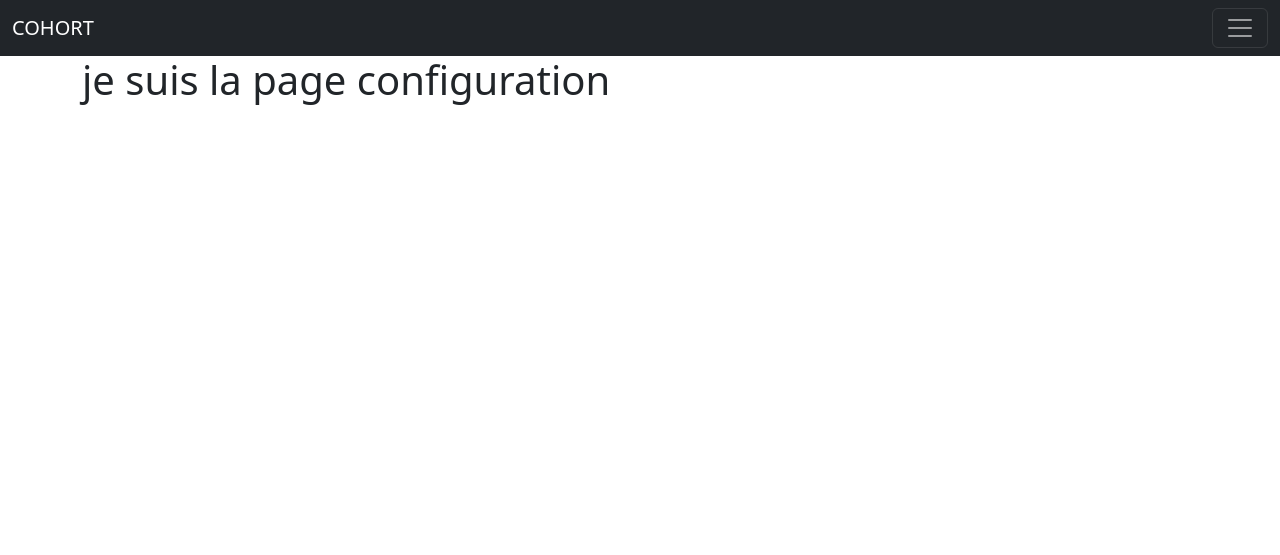
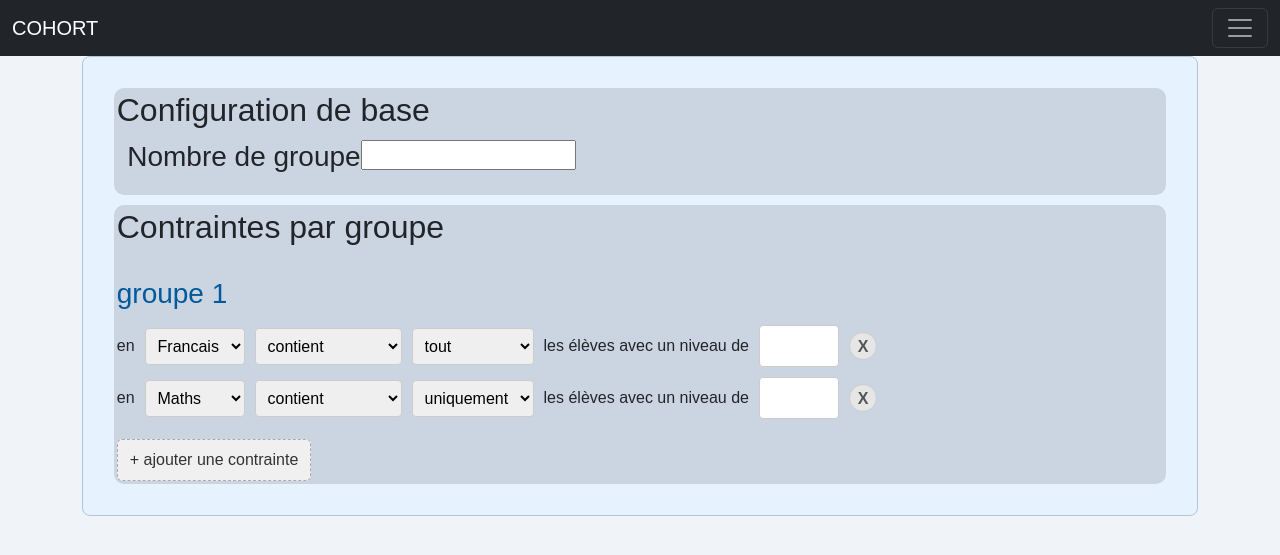
Before and after one commit to arthur-santenac/SAE_3.01c, a Flask app: page /configuration/ in a window 1280 px wide. Shown: the top 555 px of the page. Run offline with Flask 3, Linux system fonts and the light colour scheme.

Commit message:
Création d'un début de la page configuration à améliorer

```diff
--- /dev/null
+++ b/monApp/static/css/config.css
@@ -0,0 +1,96 @@
+body {
+    font-family: Arial, sans-serif;
+    background-color: #f0f4f8;
+    padding: 20px;
+}
+
+.config-section {
+    background-color: #e6f3ff;
+    border: 1px solid #b0c4de;
+    border-radius: 8px;
+    padding: 20px;
+    margin-bottom: 20px;
+}
+
+.config-section legend {
+    font-weight: bold;
+    font-size: 1.2em;
+    padding: 0 10px;
+    color: #333;
+}
+
+.group-box {
+    padding-top: 15px;
+    margin-top: 15px;
+}
+
+.group-box h3 {
+    margin: 0 0 15px 0;
+    color: #005a9c;
+}
+
+.constraint-row {
+    display: flex;
+    align-items: center;
+    gap: 10px; /* Espace entre les éléments */
+    margin-bottom: 10px;
+    flex-wrap: wrap; /* Permet de passer à la ligne sur petits écrans */
+}
+
+        /* Styles pour les inputs et selects */
+.constraint-row select, .constraint-row input[type="text"] {
+    padding: 8px;
+    border: 1px solid #ccc;
+    border-radius: 4px;
+    font-size: 1em;
+}
+
+.constraint-row .level-input {
+    width: 80px; /* Petite largeur pour le niveau */
+}
+
+.delete-btn {
+    background: #e6e6e6;
+    border: 1px solid #ccc;
+    color: #555;
+    font-weight: bold;
+    border-radius: 50%; /* Bouton rond */
+    width: 28px;
+    height: 28px;
+    cursor: pointer;
+    line-height: 26px; /* Centrer le X */
+    text-align: center;
+}
+
+.add-btn {
+    background-color: #f0f0f0;
+    border: 1px dashed #aaa;
+    padding: 8px 12px;
+    border-radius: 5px;
+    cursor: pointer;
+    color: #333;
+    margin-top: 10px;
+}
+
+.config-base , .config-groupe {
+    background-color: #cbd5e1;
+    border: solid #cbd5e1;
+    border-radius: 10px;
+    margin: 1%;
+}
+
+.div-base{
+    display: flex;
+    flex-wrap: nowrap;
+    margin: 1%;
+}
+
+.div-base h2{
+    flex-grow: 0;
+    flex-basis: 50%;
+}
+
+.div-base div{
+    flex-grow: 1;
+    flex-basis: 45%;
+}
--- a/monApp/templates/base.html
+++ b/monApp/templates/base.html
@@ -8,7 +8,7 @@
     <!-- Bootstrap CSS -->
     <link href="https://cdn.jsdelivr.net/npm/bootstrap@5.3.0/dist/css/bootstrap.min.css" rel="stylesheet">
     <!-- Custom CSS -->
-    <link rel="stylesheet" href="{{ url_for('static', filename='style.css') }}">
+    <link rel="stylesheet" href="{{ url_for('static', filename='css/style.css') }}">
 </head>
 
 <body>
--- a/monApp/templates/configuration.html
+++ b/monApp/templates/configuration.html
@@ -1,7 +1,69 @@
 {% extends "base.html" %}
-{% block title %}Test{% endblock %}
+{% block title %}Page de configuration{% endblock %}
 {% block content %}
-<div class="container mt-5 pt-2">
-    <h1>je suis la page configuration</h1>
-</div>
+
+<head>
+    <link rel="stylesheet" href="{{ url_for('static', filename='css/config.css') }}">
+</head>
+<body class="container mt-5 pt-2">
+
+    <section class="config-section">
+        <section class="config-base">
+            <h2>Configuration de base</h2>
+            <div class="div-base">
+                <h3>Nombre de groupe</h3>
+                <div>
+                    <input type="text" class="level-input" name="nb-grp">
+                </div>
+            </div>
+        </section>
+        <section class="config-groupe">
+            <h2>Contraintes par groupe</h2>
+            <div class="group-box">
+                <h3>groupe 1</h3>
+                <div class="constraint-row">
+                    <span>en</span>
+                    <select name="matiere_g1_c1">
+                        <option value="francais">Francais</option>
+                        <option value="maths">Maths</option>
+                    </select>
+                    <select name="condition_g1_c1">
+                        <option value="contient">contient</option>
+                        <option value="ne_contient_pas">ne contient pas</option>
+                    </select>
+                    <select name="type_g1_c1">
+                        <option value="tout">tout</option>
+                        <option value="uniquement">uniquement</option>
+                    </select>
+                    <span>les élèves avec un niveau de</span>
+                    <input type="text" class="level-input" name="level_g1_c1">
+                    <button type="button" class="delete-btn" title="Supprimer la contrainte">X</button>
+                </div>
+
+                <div class="constraint-row">
+                    <span>en</span>
+                    <select name="matiere_g1_c2">
+                        <option value="maths">Maths</option>
+                        <option value="francais">Francais</option>
+                    </select>
+                    <select name="condition_g1_c2">
+                        <option value="contient">contient</option>
+                        <option value="ne_contient_pas">ne contient pas</option>
+                    </select>
+                    <select name="type_g1_c2">
+                        <option value="uniquement">uniquement</option>
+                        <option value="tout">tout</option>
+                    </select>
+                    <span>les élèves avec un niveau de</span>
+                    <input type="text" class="level-input" name="level_g1_c2">
+                    <button type="button" class="delete-btn" title="Supprimer la contrainte">X</button>
+                </div>
+
+                <button type="button" class="add-btn">+ ajouter une contrainte</button>
+            </div>
+        </section>
+    </section>
+
+</body>
+
 {% endblock %}
```
